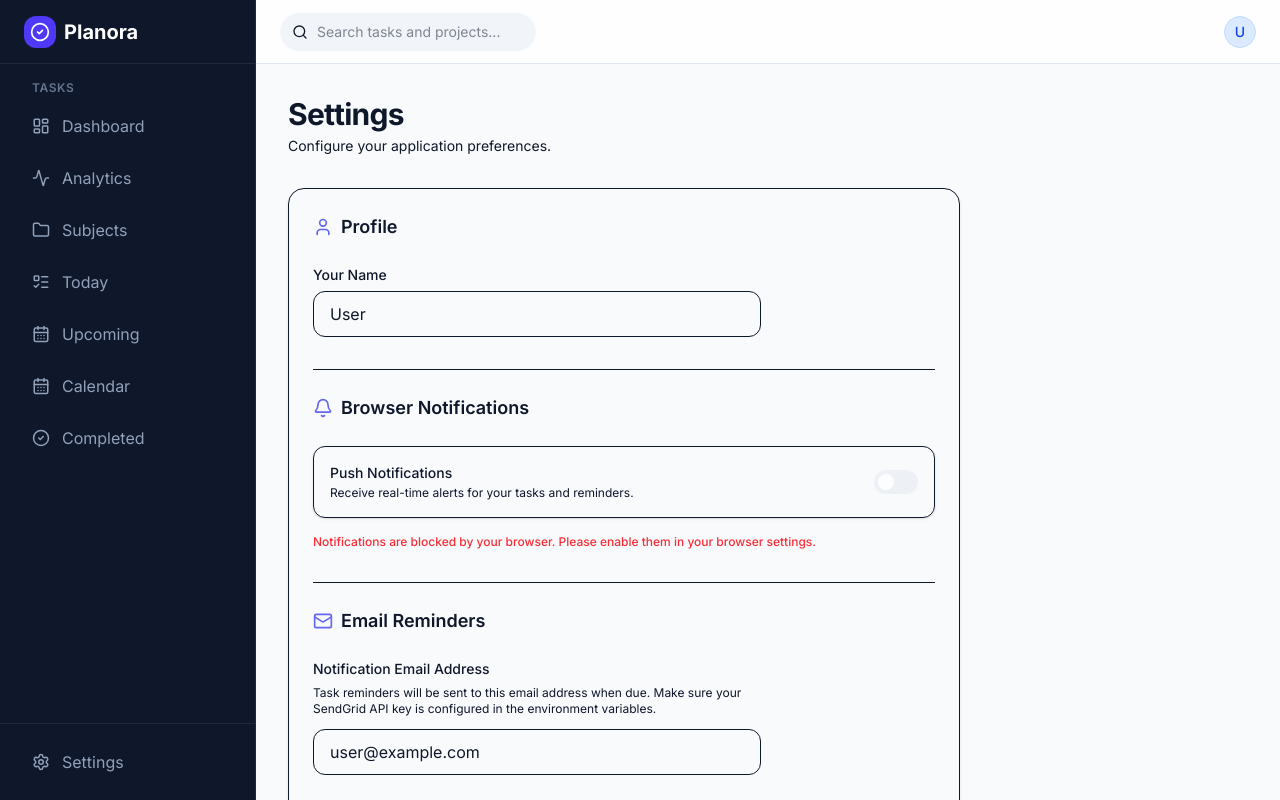
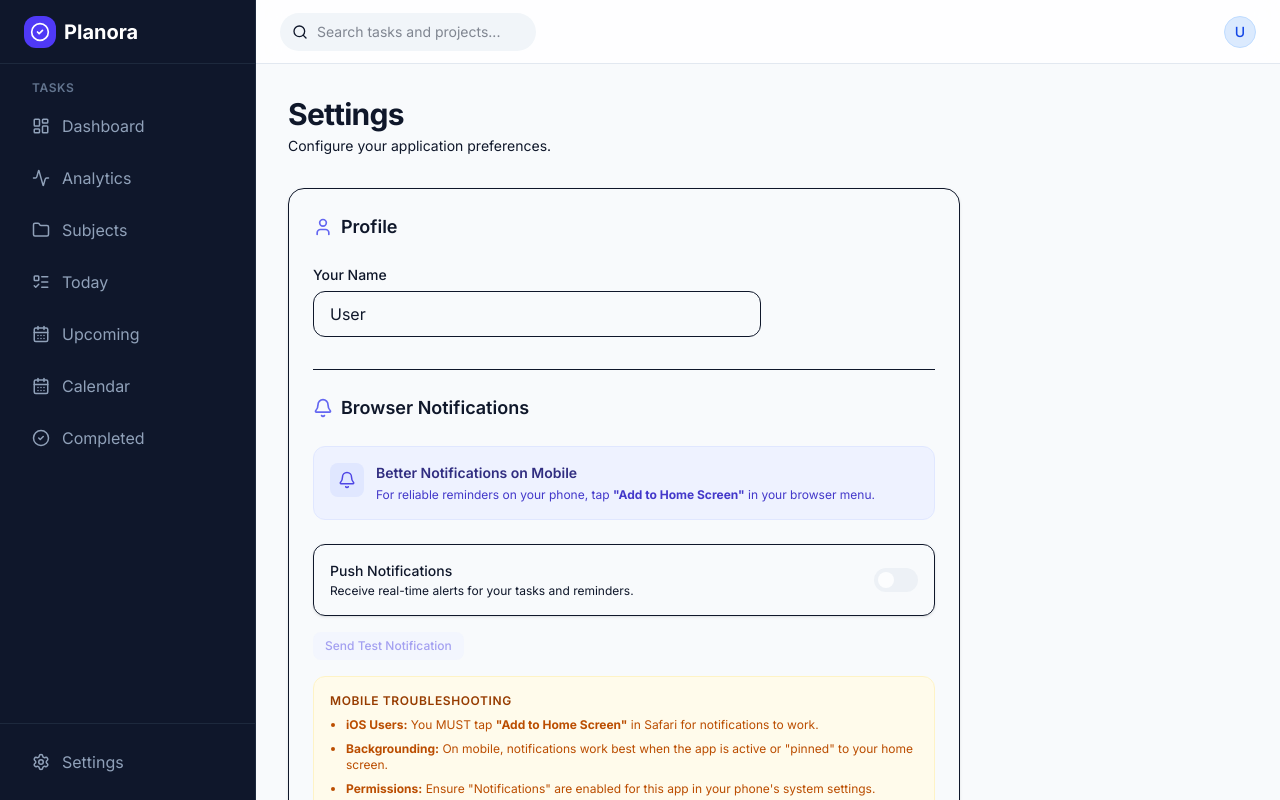
Before and after one commit to debopriyosen/Task-Manager, a Next.js app: page /dashboard/settings in a window 1280 px wide. Built offline with nearby package versions, Linux system fonts and the light colour scheme.

Commit message:
first deploy

```diff
--- a/src/app/dashboard/settings/page.tsx
+++ b/src/app/dashboard/settings/page.tsx
@@ -11,10 +11,15 @@ export default function SettingsPage() {
     const [nameInput, setNameInput] = useState("");
     const [saved, setSaved] = useState(false);
     const [notificationPermission, setNotificationPermission] = useState<NotificationPermission>("default");
+    const [isStandalone, setIsStandalone] = useState(true);
 
     useEffect(() => {
         if (typeof window !== "undefined") {
             setNotificationPermission(checkNotificationPermission());
+            setIsStandalone(
+                window.matchMedia('(display-mode: standalone)').matches ||
+                (window.navigator as any).standalone === true
+            );
         }
     }, []);
 
@@ -32,6 +37,13 @@ export default function SettingsPage() {
         } else {
             setNotificationsEnabled(false);
         }
+    };
+
+    const handleTestNotification = () => {
+        showNotification("Test Notification", {
+            body: "This is a test notification from Planora. If you see this, your permissions are set up correctly!",
+            icon: "/icon-192x192.png",
+        });
     };
 
     useEffect(() => {
@@ -77,6 +89,20 @@ export default function SettingsPage() {
                     Browser Notifications
                 </h2>
 
+                {!isStandalone && (
+                    <div className="mb-6 p-4 rounded-xl bg-primary-50 dark:bg-primary-900/10 border border-primary-100 dark:border-primary-900/30 flex items-start gap-3">
+                        <div className="p-2 bg-primary-100 dark:bg-primary-900/40 rounded-lg text-primary-600 dark:text-primary-400">
+                            <Bell size={18} />
+                        </div>
+                        <div>
+                            <p className="text-sm font-semibold text-primary-900 dark:text-primary-100">Better Notifications on Mobile</p>
+                            <p className="text-xs text-primary-700 dark:text-primary-300 mt-1">
+                                For reliable reminders on your phone, tap <strong>"Add to Home Screen"</strong> in your browser menu.
+                            </p>
+                        </div>
+                    </div>
+                )}
+
                 <div className="space-y-4 mb-8">
                     <div className="flex items-center justify-between p-4 rounded-xl bg-background border border-border shadow-sm">
                         <div className="space-y-0.5">
@@ -95,6 +121,26 @@ export default function SettingsPage() {
                             />
                         </button>
                     </div>
+
+                    <div className="flex justify-start">
+                        <button
+                            onClick={handleTestNotification}
+                            disabled={notificationPermission !== "granted" || !notificationsEnabled}
+                            className="text-xs font-medium text-primary-600 hover:text-primary-700 bg-primary-50 dark:bg-primary-900/20 px-3 py-1.5 rounded-lg transition-colors disabled:opacity-50"
+                        >
+                            Send Test Notification
+                        </button>
+                    </div>
+
+                    <div className="p-4 rounded-xl bg-amber-50 dark:bg-amber-900/10 border border-amber-100 dark:border-amber-900/30">
+                        <h3 className="text-xs font-semibold text-amber-800 dark:text-amber-400 uppercase tracking-wider mb-2">Mobile Troubleshooting</h3>
+                        <ul className="text-xs text-amber-700 dark:text-amber-500 space-y-2 list-disc pl-4">
+                            <li><strong>iOS Users:</strong> You MUST tap <strong>"Add to Home Screen"</strong> in Safari for notifications to work.</li>
+                            <li><strong>Backgrounding:</strong> On mobile, notifications work best when the app is active or "pinned" to your home screen.</li>
+                            <li><strong>Permissions:</strong> Ensure "Notifications" are enabled for this app in your phone's system settings.</li>
+                        </ul>
+                    </div>
+
                     {notificationPermission === "denied" && (
                         <p className="text-xs text-red-500 font-medium">
                             Notifications are blocked by your browser. Please enable them in your browser settings.
--- a/src/lib/notification.ts
+++ b/src/lib/notification.ts
@@ -38,8 +38,9 @@ export const showNotification = (title: string, options?: NotificationOptions) =
                     registration.showNotification(title, {
                         icon: "/icon-192x192.png",
                         badge: "/icon-192x192.png",
+                        vibrate: [200, 100, 200],
                         ...options,
-                    }).catch(() => {
+                    } as any).catch(() => {
                         // Fallback if SW showNotification fails
                         showLocal();
                     });
```
